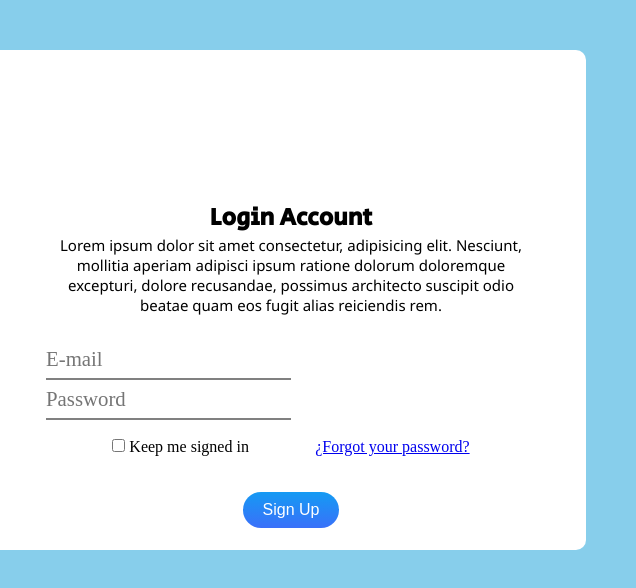
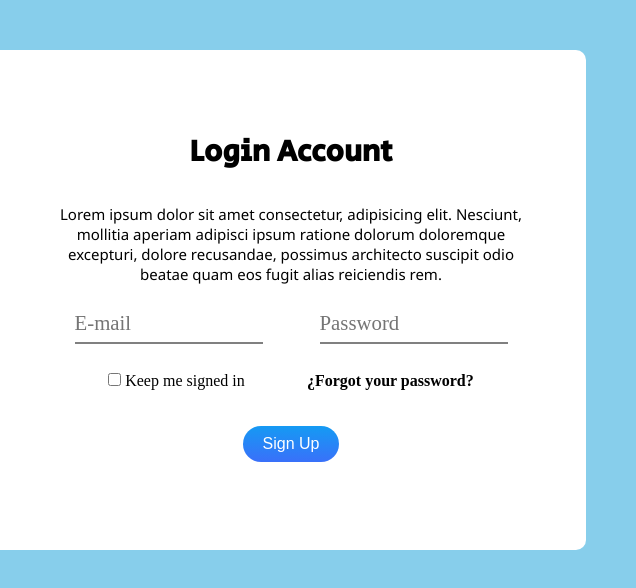
Before and after one commit to MiltonDJC/login-page0.2, a plain HTML site: page index.html in a window 1280 px wide. Shown: the full height of the page, 644-1280 px from the left. Drawn offline with Linux system fonts and the light colour scheme.

Commit message:
cambios realizados

```diff
--- a/css/style.css
+++ b/css/style.css
@@ -62,8 +62,14 @@ hr{
     font-size: 12px;
 }
 /* ------------------------------- RIGHT SIDE OF PAGE ------------------------------- */
+.right-side-page{
+    position: relative;
+    bottom: 70px;
+}
 .title-right-side{
     font-family: 'Secular One', sans-serif;
+    font-size: 30px;
+    margin-bottom: 30px;
 }
 .second-subtitle-right-side{
     font-family: 'Noto Sans', sans-serif;
@@ -72,39 +78,43 @@ hr{
 }
 /* FORMS */
 .form__group {
-    position: relative;
-    padding: 15px 0 0;
-    margin-top: 10px;
-    width: 50%;
+    display: flex;
+    margin: 15px 0 5px;
+    width: 100%;
 }
 .form__field {
     font-family: inherit;
-    width: 100%;
+    width: 80%;
     border: 0;
     border-bottom: 2px solid gray;
-    outline: 0;
+    outline: 0; /* para quitar el border al hacer focus en el form */
     font-size: 1.3rem;
     color: black;
     padding: 7px 0;
-    background: transparent;
-    transition: border-color 0.2s;
 }
-.form__field:focus {
+.form__field:focus{
     padding-bottom: 6px;
-    font-weight: 700;
+    font-weight: lighter;
     border-width: 3px;
     border-image: linear-gradient(to right, #1b99e2,#20c8df);
     border-image-slice: 1;
 }
-
-/* #email, #password{
-    font-size: 15px;
-
-} */
+.form__label{
+    margin: 5px;
+}
 /* KEEP & FORGOT */
 .container-keep-forgot{
     display: flex;
     justify-content: space-evenly;
+}
+.forgot{
+    font-weight: bold;
+    text-decoration: none;
+    color: black;
+}
+.forgot:hover{
+    text-decoration: underline 2px;
+    color: blue;
 }
 /* BUTTON */
 .button-signup{
```
